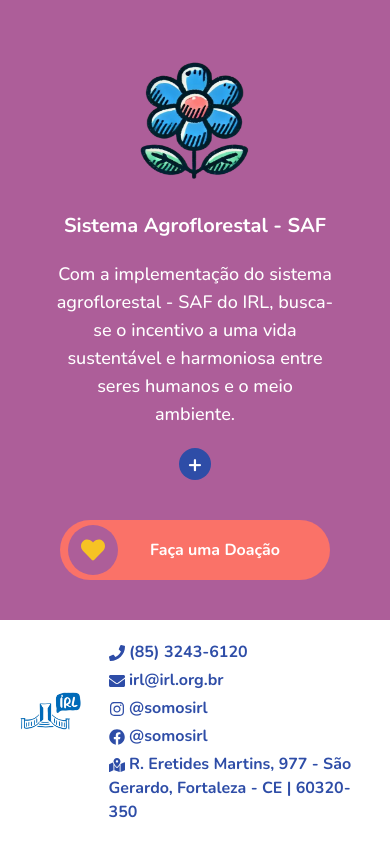
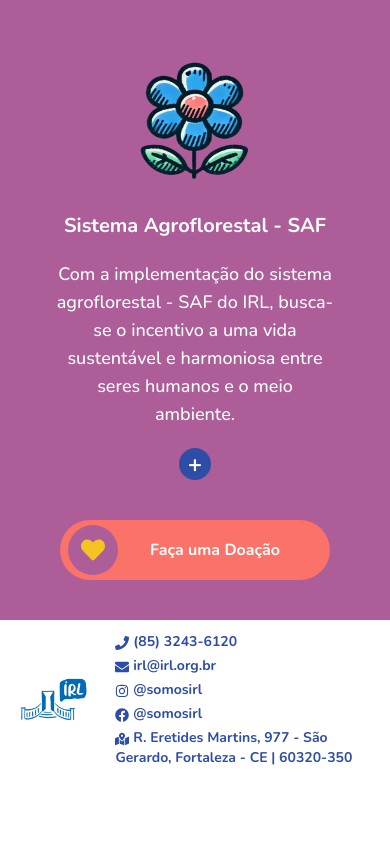
Before and after one commit to flaviare1s/irl, a React (Vite) app: page /programas in a window 390 px wide. Shown: the part 1764-2608 px from the top of the page. After the commit the page ends 2544 px from the top, so only its background shows below. Built offline with nearby package versions, Linux system fonts and the light colour scheme.

Commit message:
Ajusta o footer

```diff
--- a/src/components/Banner.jsx
+++ b/src/components/Banner.jsx
@@ -7,11 +7,11 @@
 export const Banner = () => {
   return (
     <div>
-      <div className="relative w-full h-[600px] sm:h-[650px] flex flex-col justify-center items-center m-auto">
+      <div className="relative w-full h-[88vh] flex flex-col justify-center items-center m-auto">
         <img className='h-[150px] w-[150px] xl:h-[300px] xl:w-[300px] absolute top-[-40px] right-0 xl:top-[-70px] xl:right-[250px] -z-10' src={Pattern} />
         <img className="absolute md:hidden w-full h-full object-cover -z-40" src={BackgroundMobile} alt="Fachada central do IRL" />
         <img className="hidden md:block absolute top-0 left-0 w-full h-full object-cover -z-40" src={Background} alt="Fachada central do IRL" />
-        <h1 className='text-white text-3xl md:text-4xl lg:text-6xl font-bold w-[80%] md:w-[60%] text-center leading-[1.3] mb-14' style={{ textShadow: '0 0 5px rgba(0, 0, 0, 0.5)' }}>Instituto Dr. Rocha Lima de Proteção e Assistência à Infância</h1>
+        <h1 className='text-white text-3xl md:text-4xl lg:text-6xl font-bold w-[80%] md:w-[60%] text-center leading-[1.3] mb-14' style={{ textShadow: '0 0 5px rgba(0, 0, 0, 0.9)' }}>Instituto Dr. Rocha Lima de Proteção e Assistência à Infância</h1>
         <Button rota='/programas' text='Conheça Nossos Programas' bgColor='bg-primary' />
         <div className='absolute bottom-6 left-6 md:bottom-14 md:left-14'>
           <Idade />
--- a/src/components/Footer.jsx
+++ b/src/components/Footer.jsx
@@ -3,9 +3,9 @@
 
 export const Footer = () => {
   return (
-    <footer className="text-primary font-bold md:font-2xl flex flex-col justify-center py-3 md:py-0">
-      <div className="flex justify-start gap-7 items-center py-2 px-5 md:px-10 md:py-4">
-        <div className="h-[80px] w-[120px] md:h-[100px] md:w-[150px]">
+    <footer className="text-primary text-sm font-bold md:text-base flex flex-col justify-center py-1 md:py-0">
+      <div className="flex gap-7 items-center py-2 px-5 md:px-10 md:py-1 justify-center">
+        <div className="h-[80px] w-[120px] md:h-[100px] md:w-[120px] flex justify-center items-center">
           <img className="w-full" src={Logo} alt="Logo do IRL" />
         </div>
         <div>
--- a/src/components/Idade.jsx
+++ b/src/components/Idade.jsx
@@ -2,7 +2,7 @@
 
 export const Idade = () => {
   return (
-    <div className="h-[100px] w-[100px] lg:h-[160px] lg:w-[160px] rounded-full bg-white flex justify-center items-center p-1">
+    <div className="h-[100px] w-[100px] lg:h-[120px] lg:w-[120px] rounded-full bg-white flex justify-center items-center p-1">
       <a href='https://www.instagram.com/somosirl?igsh=aG94aHBkcnVrcWts' target="_blank" className='block'>
         <img className='w-full h-full object-cover' src={SeloIdade} alt="Selo com a idade do IRL - 110 anos" />
       </a>
```
